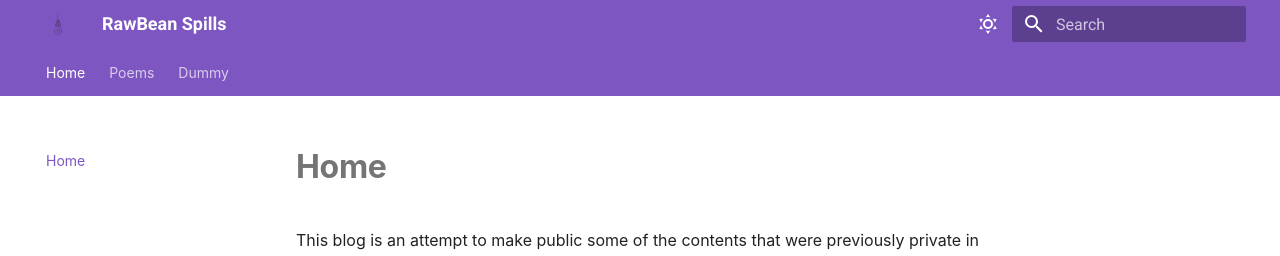
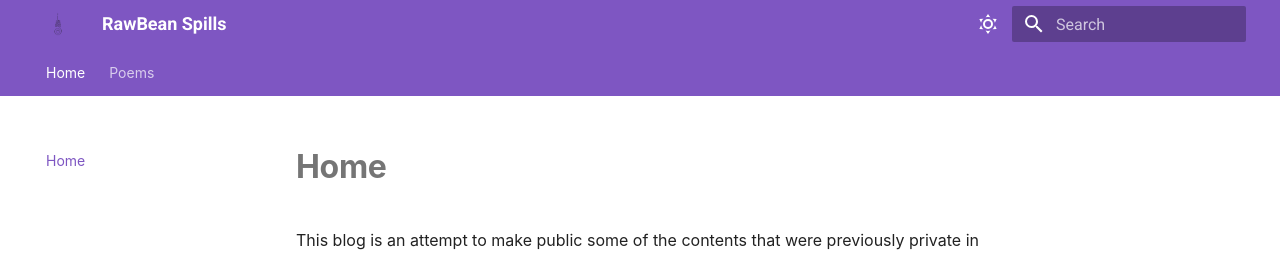
Before and after one commit to iamkshatree/iamkshatree.github.io, an MkDocs documentation site: the page built from docs/index.md, in a window 1280 px wide. Shown: the top 256 px of the page. Built offline with MkDocs 1.6.1 and Material for MkDocs 9.7.7, drawn with Linux system fonts in a browser that asks for light colours; some web fonts are replaced.

Commit message:
Update mkdocs.yml

```diff
--- a/mkdocs.yml
+++ b/mkdocs.yml
@@ -79,5 +79,3 @@ nav:
   - Home: index.md
   - Poems:
       - H: poems/h.md
-  - Dummy:
-      - Hello: dummy/hello.md
```
